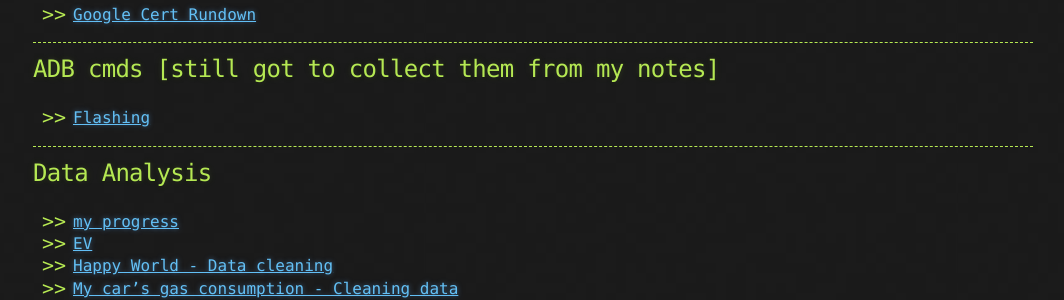
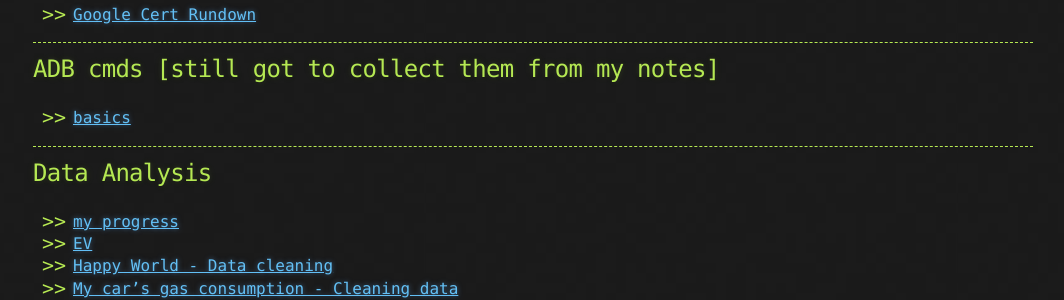
Before and after one commit to sciustechnologia/sciustechnologia.github.io, a Jekyll site: the page built from index.md, in a window 1280 px wide and 900 px high, scrolled down 5761 px. Shown: the part 289-589 px from the top of the window, without its empty margins (107-1171 px from the left). Built offline with Jekyll 4.4.1, drawn with Linux system fonts in a browser that asks for light colours.

Commit message:
Update index.md

```diff
--- a/index.md
+++ b/index.md
@@ -258,7 +258,7 @@ Testing AI
 
 ## ADB cmds [still got to collect them from my notes]
 
-- [Flashing](./pythonic/adb/flashing.html)
+- [basics](./pythonic/adb/flashing.html)
 
 ***
 
```
